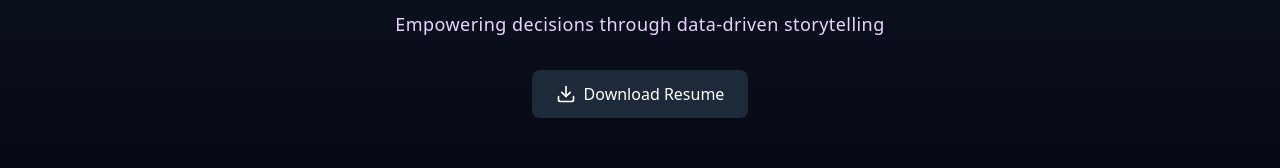
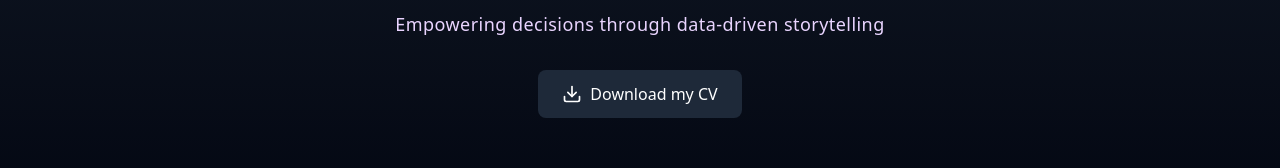
Before and after one commit to hadisafatima/Data_Analyst_Portfolio, a React (Vite) app: page / in a window 1280 px wide. Shown: the part 552-720 px from the top of the page. Built offline with nearby package versions, Linux system fonts and the light colour scheme.

Commit message:
small change

```diff
--- a/src/components/Hero.jsx
+++ b/src/components/Hero.jsx
@@ -36,7 +36,7 @@ const Hero = () => (
         className="cursor-pointer text-white group px-6 py-3 rounded-lg bg-gray-800 hover:bg-gray-900 transition-colors inline-flex items-center"
       >
         <Download size={20} className="mr-2 group-hover:translate-y-1 duration-500" />
-        Download Resume
+        Download my CV
       </a>
 
     </motion.div>
```
